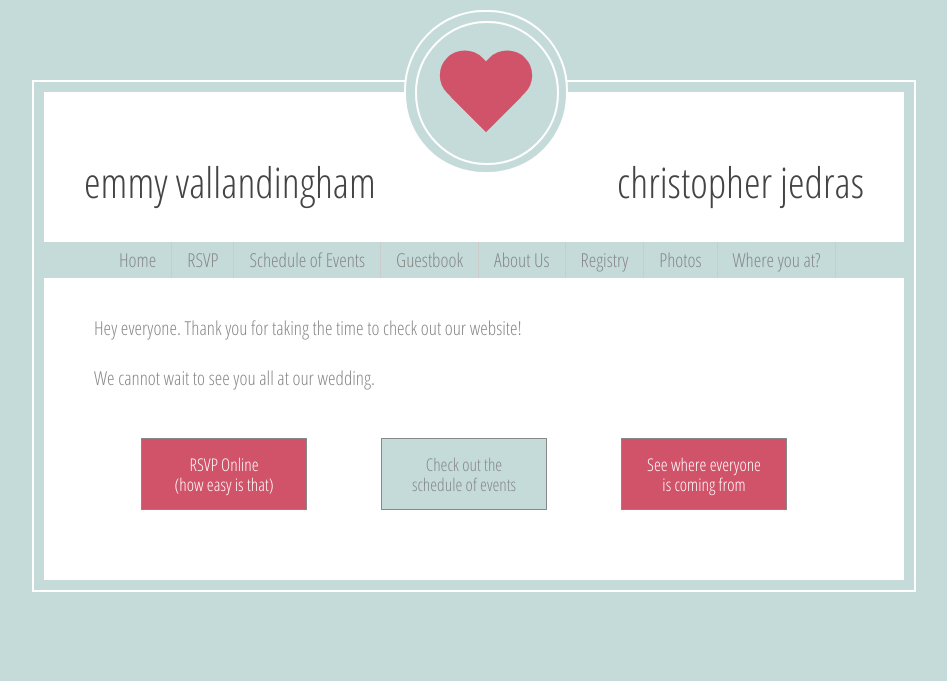
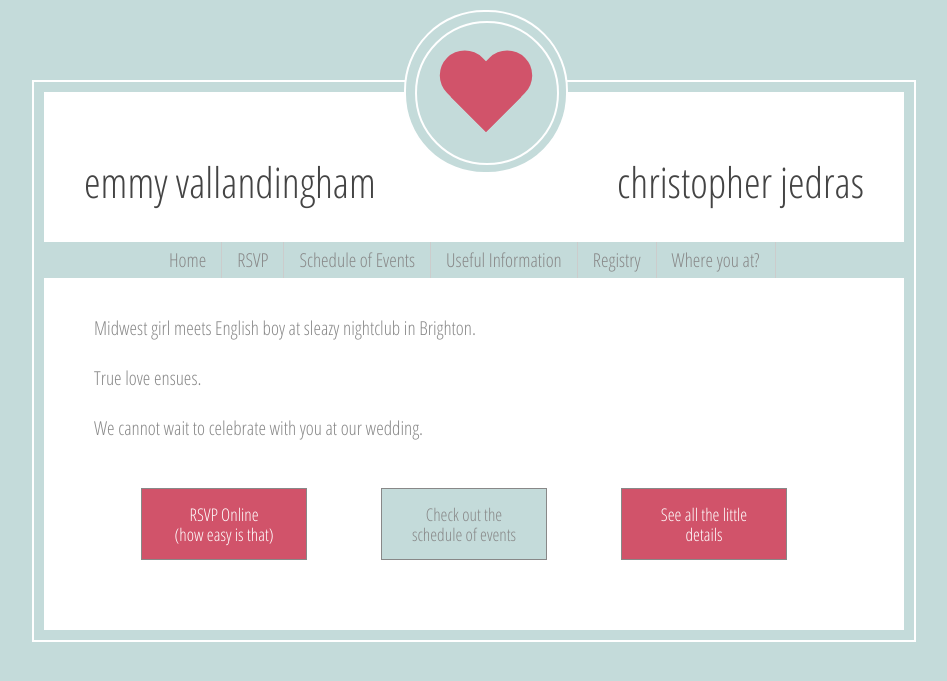
Before and after one commit to vlandham/chrisandemmy, a Jekyll site: the page built from index.html, in a window 1280 px wide. Shown: the top 681 px of the page, without its empty margins (166-1113 px from the left). Built offline with Jekyll 4.4.1, drawn with Linux system fonts in a browser that asks for light colours; Markdown is read by kramdown in place of the engine named in the settings.

Commit message:
first round edits

```diff
--- a/_layouts/default.html
+++ b/_layouts/default.html
@@ -26,11 +26,9 @@
           <ul id="nav">
             <li><a href="/">Home</a></li>
             <li><a href="/rsvp.html">RSVP</a></li>
-            <li><a href="#">Schedule of Events</a></li>
-            <li><a href="#">Guestbook</a></li>
-            <li><a href="#">About Us</a></li>
+            <li><a href="/schedule.html">Schedule of Events</a></li>
+            <li><a href="/info.html">Useful Information</a></li>
             <li><a href="#">Registry</a></li>
-            <li><a href="#">Photos</a></li>
             <li><a href="#">Where you at?</a></li>
           </ul>
         </div>
--- a/css/style.css
+++ b/css/style.css
@@ -132,7 +132,7 @@ h1,h2,h3 {
 #nav {
 	width: 100%;
 	float: left;
-	margin: 0 0 0 60px;
+	margin: 0 0 0 110px;
 	padding: 0 0 0 0;
 
 	list-style: none;
@@ -196,6 +196,8 @@ h1,h2,h3 {
 
 .ebtn:hover {
   text-decoration: none;
+  background-color:white;
+  color:#D1536A;
 }
 
 #rsvp_easy {
@@ -205,6 +207,12 @@ h1,h2,h3 {
 .pink {
   background-color:#D1536A;
   color:white;
+}
+
+.pink:hover {
+  text-decoration: none;
+  background-color:white;
+  color:#D1536A;
 }
 
 
--- a/index.html
+++ b/index.html
@@ -4,9 +4,11 @@ title: Home
 ---
 
 <div class="row">
-  <p>Hey everyone. Thank you for taking the time to check out our website!</p>
+  <p>Midwest girl meets English boy at sleazy nightclub in Brighton.</p>
   <br/>
-  <p>We cannot wait to see you all at our wedding.</p>
+  <p>True love ensues.</p>
+  <br/>
+  <p>We cannot wait to celebrate with you at our wedding.</p>
   <br/><br/>
 </div>
 
@@ -18,6 +20,6 @@ title: Home
     <a href="#" class="ebtn">Check out the schedule of events</a>
   </div>
   <div class="span3">
-    <a href="#" class="ebtn pink">See where everyone is coming from</a>
+    <a href="#" class="ebtn pink">See all the little details</a>
   </div>
 </div>
--- /dev/null
+++ b/info.html
@@ -0,0 +1,6 @@
+---
+layout: default
+title: Information
+---
+
+<h3>Coming Soon</h3>
--- a/rsvp.html
+++ b/rsvp.html
@@ -2,4 +2,6 @@
 layout: default
 title: RSVP
 ---
+<p>Please RSVP using the form below</p>
+<p>If you are unable to access the form below, you can mail us your RSVP the using the response card included in your invite, or shoot us an <a href="mailto:emmyval@gmail.com">email</a>.</p>
 <iframe src="https://docs.google.com/forms/d/1RpxNwaVvbhNy3vnZrH7pexaQQI4be6dg5LeXpSy_QjI/viewform?embedded=true" width="760" height="850" frameborder="0" marginheight="0" marginwidth="0">Loading...</iframe>
--- /dev/null
+++ b/schedule.html
@@ -0,0 +1,6 @@
+---
+layout: default
+title: Schedule
+---
+
+<h3>Coming Soon</h3>
```
